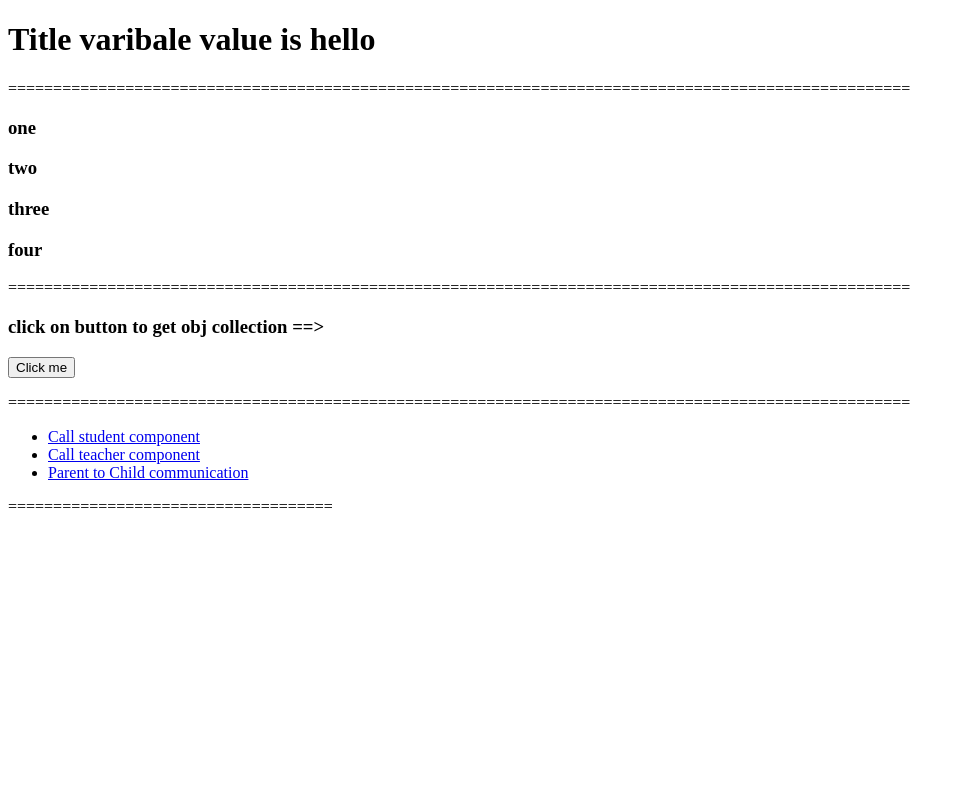
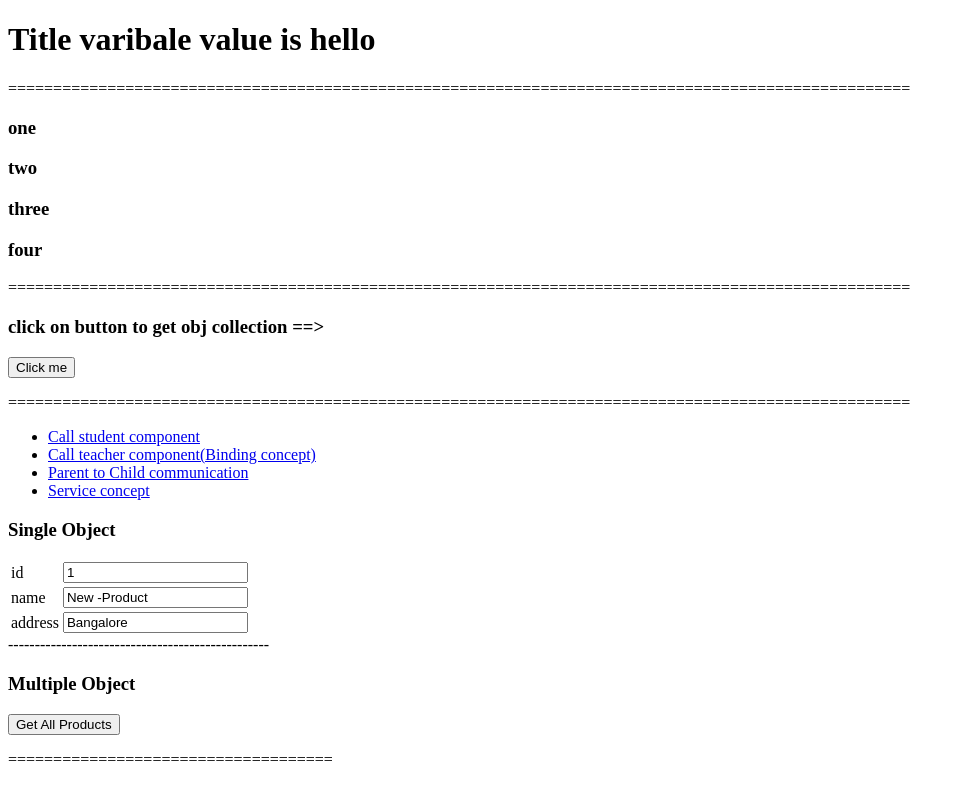
Before and after one commit to sagarverma-ng/Verma-Angular-Basic, an Angular app: page /call-sevice in a window 1280 px wide. Before the commit this address led to /. Shown: the whole page, without its empty margins (0-965 px from the left). Built offline with nearby package versions, Linux system fonts and the light colour scheme.

Commit message:
service project

```diff
--- /dev/null
+++ b/src/app/Model/Product.ts
@@ -0,0 +1,5 @@
+export class Product {
+    ID: string;
+    Name: string;
+    Address: string;
+}
--- a/src/app/app-routing.module.ts
+++ b/src/app/app-routing.module.ts
@@ -1,6 +1,7 @@
 import { NgModule } from '@angular/core';
 import { Routes, RouterModule } from '@angular/router';
 import { ParentComponent } from './parent/parent.component';
+import { ServiceConceptComponent } from './service-concept/service-concept.component';
 import { StudentComponent } from './student/student.component';
 import { TeacherComponent } from './teacher/teacher.component';
 
@@ -8,7 +9,8 @@ const routes: Routes = [
 
   { path: 'student', component: StudentComponent },
   { path: 'teacher', component: TeacherComponent },
-  { path: 'parent-child', component: ParentComponent }
+  { path: 'parent-child', component: ParentComponent },
+  { path: 'call-sevice', component: ServiceConceptComponent },
 ];
 
 @NgModule({
--- a/src/app/app.component.html
+++ b/src/app/app.component.html
@@ -32,13 +32,15 @@
     <a routerLink ="/student">Call student component</a>
     </li>
     <li>
-      <a routerLink="/teacher">Call teacher component</a>
+      <a routerLink="/teacher">Call teacher component(Binding concept)</a>
     </li>
 
     <li>
       <a routerLink="/parent-child">Parent to Child communication</a>
     </li>
-
+    <li>
+      <a routerLink="/call-sevice">Service concept</a>
+    </li>
 </ul>
 
 <router-outlet></router-outlet>
--- a/src/app/app.module.ts
+++ b/src/app/app.module.ts
@@ -9,6 +9,8 @@ import { FormsModule } from '@angular/forms';
 import { ParentComponent } from './parent/parent.component';
 import { ChildComponent } from './child/child.component';
 import { ReversePipePipe } from './Shared/reverse-pipe.pipe';
+import { ServiceConceptComponent } from './service-concept/service-concept.component';
+import { HttpClientModule } from '@angular/common/http';
 
 @NgModule({
   declarations: [
@@ -18,11 +20,13 @@ import { ReversePipePipe } from './Shared/reverse-pipe.pipe';
     ParentComponent,
     ChildComponent,
     ReversePipePipe,
+    ServiceConceptComponent,
   ],
   imports: [
     BrowserModule,
     AppRoutingModule,
-    FormsModule
+    FormsModule,
+    HttpClientModule
   ],
   providers: [],
   bootstrap: [AppComponent]
--- /dev/null
+++ b/src/app/core/product-service.service.ts
@@ -0,0 +1,21 @@
+import { Injectable } from '@angular/core';
+import { HttpClient } from '@angular/common/http';
+import { Product } from '../Model/Product';
+import { Observable } from 'rxjs';
+
+
+@Injectable({
+  providedIn: 'root'
+})
+export class ProductServiceService {
+
+  constructor(private http: HttpClient) { }
+
+  callSingleProduct(): Observable<Product> {
+    return this.http.get<Product>('assets/Product.json');
+  }
+
+  callMultipleProduct(): Observable<Product[]> {
+    return this.http.get<Product[]>('assets/All-Product.json')
+  }
+}
--- /dev/null
+++ b/src/app/service-concept/service-concept.component.html
@@ -0,0 +1,32 @@
+<h3>Single Object</h3>
+
+<table *ngIf="SingleObj">
+    <tr>
+        <td>id</td>
+        <td><input type="text" value="{{SingleObj.Id}}"></td>
+    </tr>
+    <tr>
+        <td>name</td>
+        <td><input type="text" value="{{SingleObj.Name}}"></td>
+    </tr>
+    <tr>
+        <td>address</td>
+        <td><input type="text" value="{{SingleObj.Address}}"></td>
+    </tr>
+</table>
+
+-------------------------------------------------
+<h3>Multiple Object</h3> <button (click)="GetAllProduct()">Get All Products</button>
+
+<table *ngIf="MultipleObj">
+    <thead>
+        <th>Id</th>
+        <th>Name</th>
+        <th>Address</th>
+    </thead>
+    <tr *ngFor="let item of MultipleObj">
+        <td><input type="text" value="{{item.Id}}"></td>
+        <td><input type="text" value="{{item.Name}}"></td>
+        <td><input type="text" value="{{item.Address}}"></td>
+    </tr>
+  </table>
--- /dev/null
+++ b/src/app/service-concept/service-concept.component.ts
@@ -0,0 +1,28 @@
+import { Component, OnInit } from '@angular/core';
+import { ProductServiceService } from '../core/product-service.service';
+import { Product } from '../Model/Product';
+
+@Component({
+  selector: 'app-service-concept',
+  templateUrl: './service-concept.component.html',
+  styleUrls: ['./service-concept.component.css']
+})
+export class ServiceConceptComponent implements OnInit {
+  SingleObj: Product;
+  MultipleObj: Product[];
+
+  constructor(private service: ProductServiceService) { }
+
+  ngOnInit(): void {
+    this.service.callSingleProduct().subscribe(res => {
+      this.SingleObj = res;
+    });
+
+  }
+
+  GetAllProduct(): void {
+    this.service.callMultipleProduct().subscribe(res => {
+      this.MultipleObj = res;
+    });
+  }
+}
--- a/src/app/teacher/teacher.component.html
+++ b/src/app/teacher/teacher.component.html
@@ -7,3 +7,6 @@
 <button (click)="PassTo2ndTextBox()"> click me {{count}}</button>
 
 <input type="text" value="{{count2}}">
+
+<br>
+<input type="text" [readonly]="readonly" [style.border-color]="color">
--- a/src/app/teacher/teacher.component.ts
+++ b/src/app/teacher/teacher.component.ts
@@ -9,6 +9,8 @@ export class TeacherComponent {
   count = 10;
   count2 = 0;
 
+  readonly: boolean = false;
+  color = 'red';
 
   PassTo2ndTextBox() {
 
--- /dev/null
+++ b/src/assets/Product.json
@@ -0,0 +1,5 @@
+{
+    "Id":"1",
+    "Name":"New -Product",
+    "Address": "Bangalore"
+}
```
Also changed, not shown: src/assets/All-Product.json (added, +17 -0 lines), src/app/service-concept/service-concept.component.css (added), 1 other file (tests, documents, lock files or other folders).
